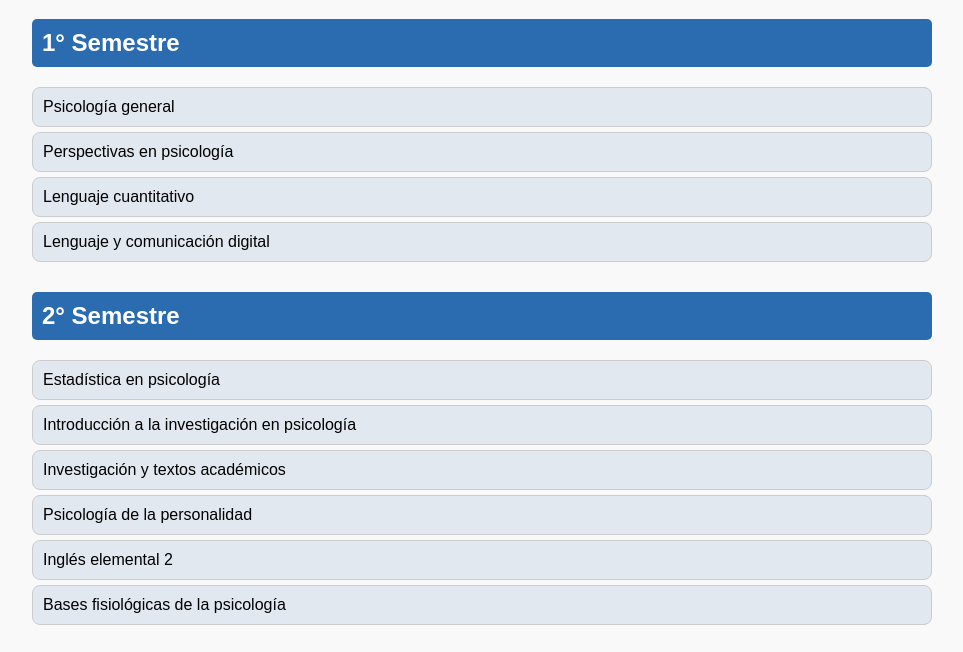
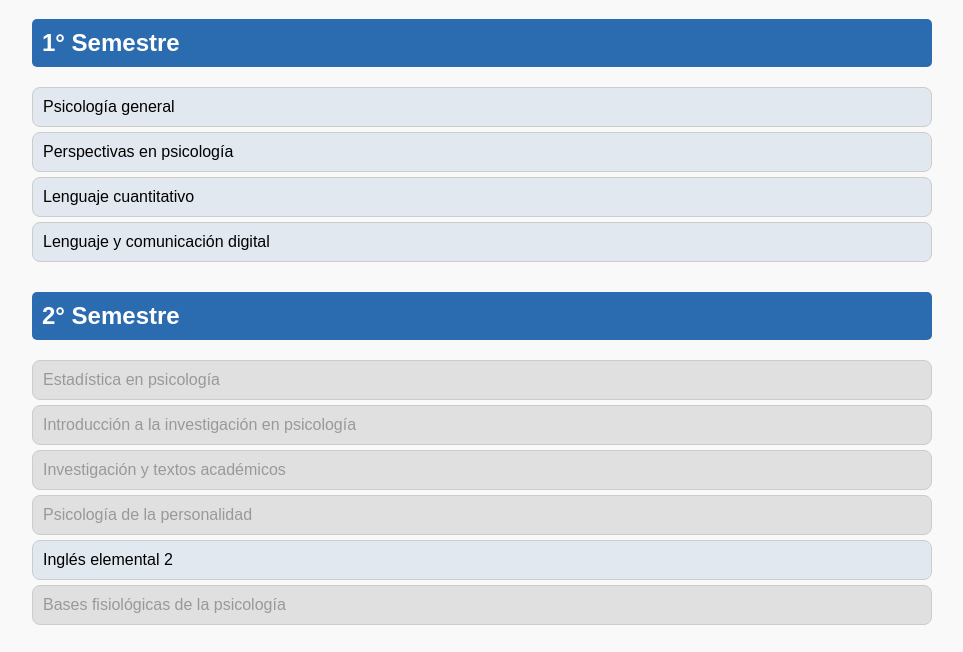
Before and after one commit to iBryanCevallos/malla-psicologia-udla3, a plain HTML site: page index.html in a window 1280 px wide. Shown: the part 99-751 px from the top of the page, without its empty margins (158-1121 px from the left). Drawn offline with Linux system fonts and the light colour scheme.

Commit message:
style.css

```diff
--- a/style.css
+++ b/style.css
@@ -29,11 +29,17 @@ h1 {
   border: 1px solid #ccc;
   background: #e2e8f0;
   cursor: pointer;
-  transition: all 0.2s ease;
+  transition: background 0.2s ease;
 }
 
 .materia:hover {
   background: #cbd5e1;
+}
+
+.materia.locked {
+  background: #e0e0e0;
+  color: #999;
+  cursor: not-allowed;
 }
 
 .materia.completed {
```
